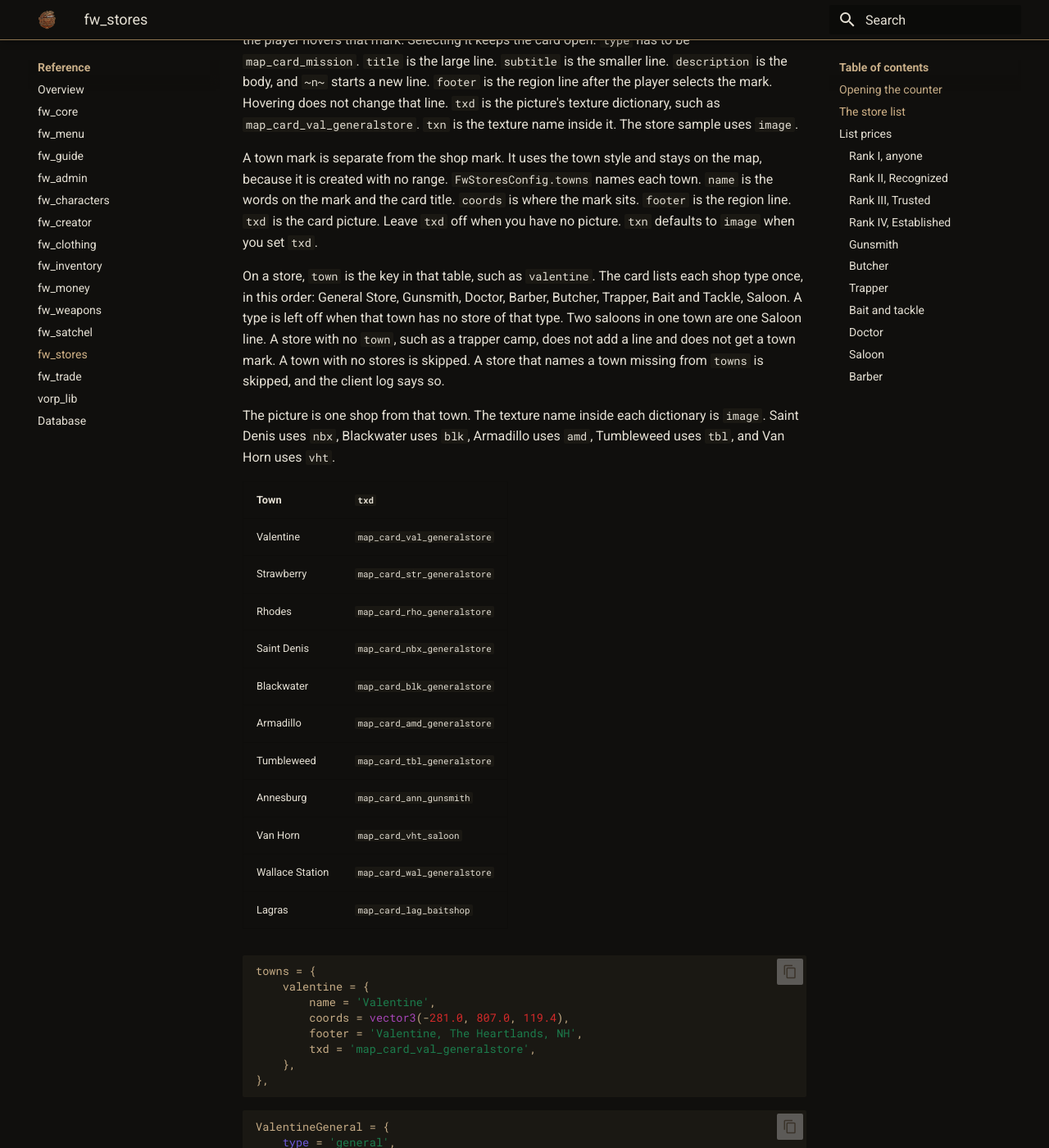
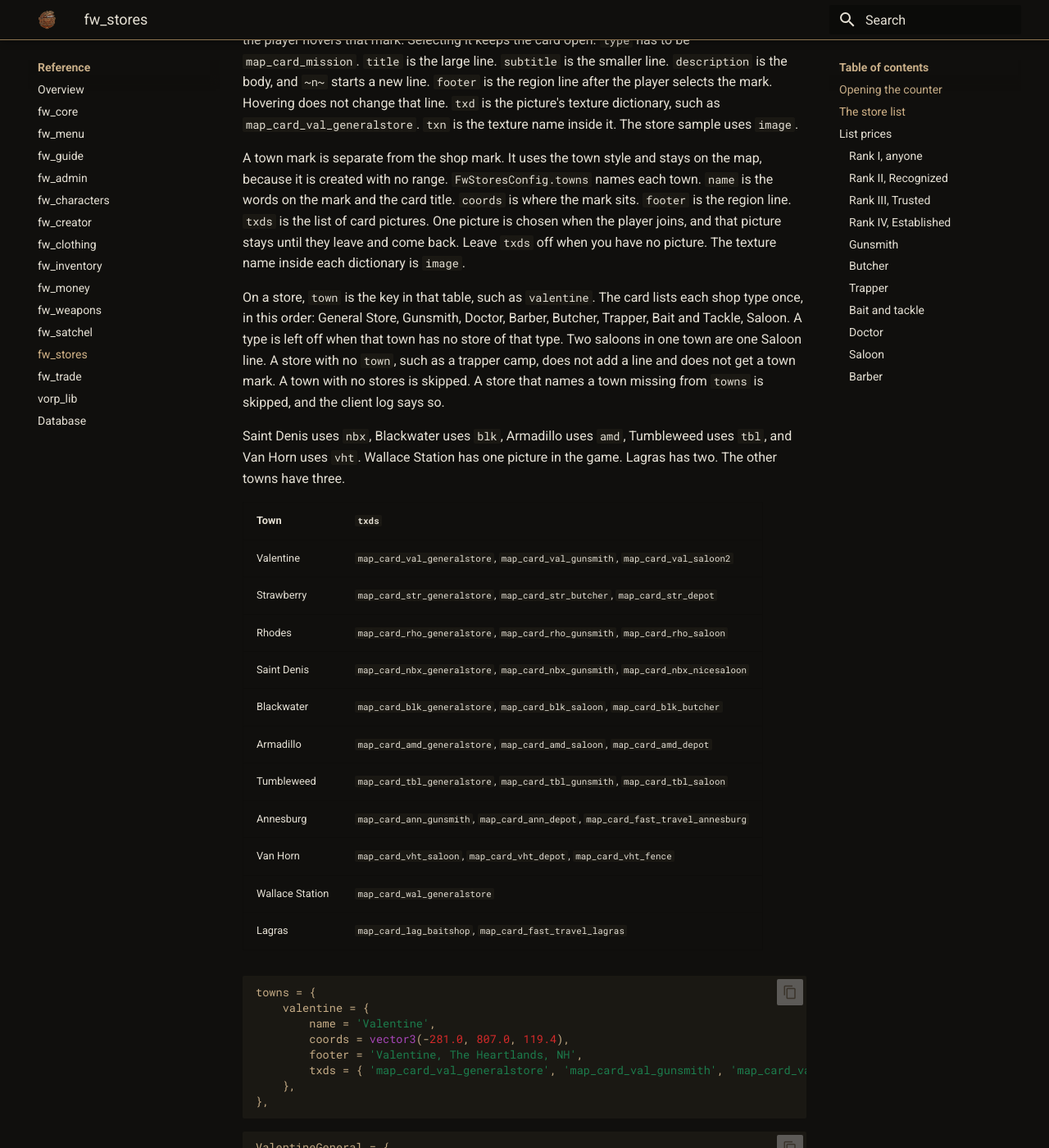
Before and after one commit to Benality/fw-framework-docs, an MkDocs documentation site: the page built from content/fw-stores.md, in a window 1280 px wide and 1400 px high, scrolled down 4451 px. Shown: the whole window at 82% size. Built offline with MkDocs 1.6.1 and Material for MkDocs 9.7.7, drawn with Linux system fonts in a browser that asks for light colours.

Commit message:
Say a town mark picks one picture when the player joins.
Co-authored-by: Cursor <cursoragent@cursor.com>

````diff
--- a/content/fw-stores.md
+++ b/content/fw-stores.md
@@ -90,25 +90,25 @@ The clerk appears within `spawnDistance` (50) while the shop is open. The prompt
 
 `card` set to `false`, or left out, means the mark has no card. A table is the card that opens when the player hovers that mark. Selecting it keeps the card open. `type` has to be `map_card_mission`. `title` is the large line. `subtitle` is the smaller line. `description` is the body, and `~n~` starts a new line. `footer` is the region line after the player selects the mark. Hovering does not change that line. `txd` is the picture's texture dictionary, such as `map_card_val_generalstore`. `txn` is the texture name inside it. The store sample uses `image`.
 
-A town mark is separate from the shop mark. It uses the town style and stays on the map, because it is created with no range. `FwStoresConfig.towns` names each town. `name` is the words on the mark and the card title. `coords` is where the mark sits. `footer` is the region line. `txd` is the card picture. Leave `txd` off when you have no picture. `txn` defaults to `image` when you set `txd`.
+A town mark is separate from the shop mark. It uses the town style and stays on the map, because it is created with no range. `FwStoresConfig.towns` names each town. `name` is the words on the mark and the card title. `coords` is where the mark sits. `footer` is the region line. `txds` is the list of card pictures. One picture is chosen when the player joins, and that picture stays until they leave and come back. Leave `txds` off when you have no picture. The texture name inside each dictionary is `image`.
 
 On a store, `town` is the key in that table, such as `valentine`. The card lists each shop type once, in this order: General Store, Gunsmith, Doctor, Barber, Butcher, Trapper, Bait and Tackle, Saloon. A type is left off when that town has no store of that type. Two saloons in one town are one Saloon line. A store with no `town`, such as a trapper camp, does not add a line and does not get a town mark. A town with no stores is skipped. A store that names a town missing from `towns` is skipped, and the client log says so.
 
-The picture is one shop from that town. The texture name inside each dictionary is `image`. Saint Denis uses `nbx`, Blackwater uses `blk`, Armadillo uses `amd`, Tumbleweed uses `tbl`, and Van Horn uses `vht`.
+Saint Denis uses `nbx`, Blackwater uses `blk`, Armadillo uses `amd`, Tumbleweed uses `tbl`, and Van Horn uses `vht`. Wallace Station has one picture in the game. Lagras has two. The other towns have three.
 
-| Town | `txd` |
+| Town | `txds` |
 | --- | --- |
-| Valentine | `map_card_val_generalstore` |
-| Strawberry | `map_card_str_generalstore` |
-| Rhodes | `map_card_rho_generalstore` |
-| Saint Denis | `map_card_nbx_generalstore` |
-| Blackwater | `map_card_blk_generalstore` |
-| Armadillo | `map_card_amd_generalstore` |
-| Tumbleweed | `map_card_tbl_generalstore` |
-| Annesburg | `map_card_ann_gunsmith` |
-| Van Horn | `map_card_vht_saloon` |
+| Valentine | `map_card_val_generalstore`, `map_card_val_gunsmith`, `map_card_val_saloon2` |
+| Strawberry | `map_card_str_generalstore`, `map_card_str_butcher`, `map_card_str_depot` |
+| Rhodes | `map_card_rho_generalstore`, `map_card_rho_gunsmith`, `map_card_rho_saloon` |
+| Saint Denis | `map_card_nbx_generalstore`, `map_card_nbx_gunsmith`, `map_card_nbx_nicesaloon` |
+| Blackwater | `map_card_blk_generalstore`, `map_card_blk_saloon`, `map_card_blk_butcher` |
+| Armadillo | `map_card_amd_generalstore`, `map_card_amd_saloon`, `map_card_amd_depot` |
+| Tumbleweed | `map_card_tbl_generalstore`, `map_card_tbl_gunsmith`, `map_card_tbl_saloon` |
+| Annesburg | `map_card_ann_gunsmith`, `map_card_ann_depot`, `map_card_fast_travel_annesburg` |
+| Van Horn | `map_card_vht_saloon`, `map_card_vht_depot`, `map_card_vht_fence` |
 | Wallace Station | `map_card_wal_generalstore` |
-| Lagras | `map_card_lag_baitshop` |
+| Lagras | `map_card_lag_baitshop`, `map_card_fast_travel_lagras` |
 
 ```lua
 towns = {
@@ -116,7 +116,7 @@ towns = {
         name = 'Valentine',
         coords = vector3(-281.0, 807.0, 119.4),
         footer = 'Valentine, The Heartlands, NH',
-        txd = 'map_card_val_generalstore',
+        txds = { 'map_card_val_generalstore', 'map_card_val_gunsmith', 'map_card_val_saloon2' },
     },
 },
 ```
````
